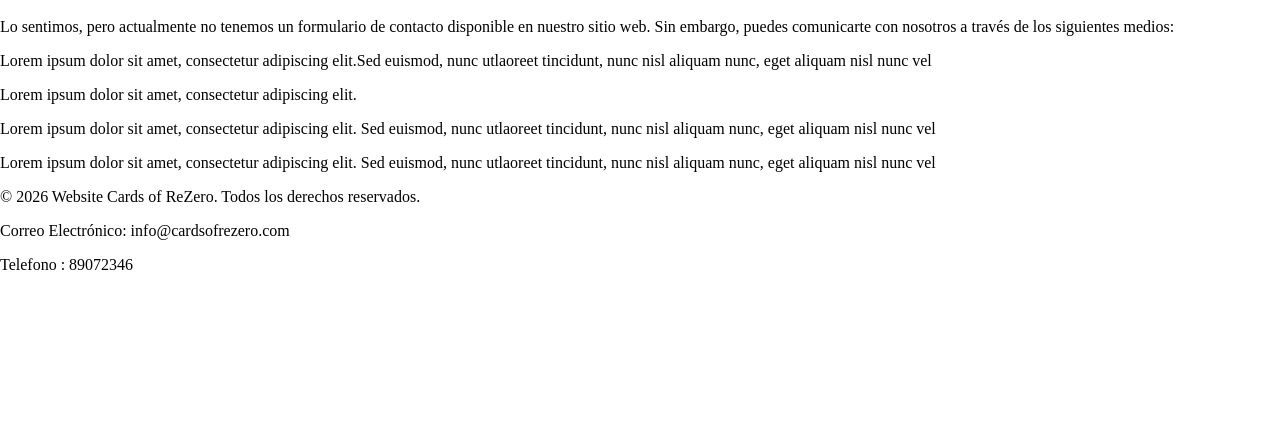
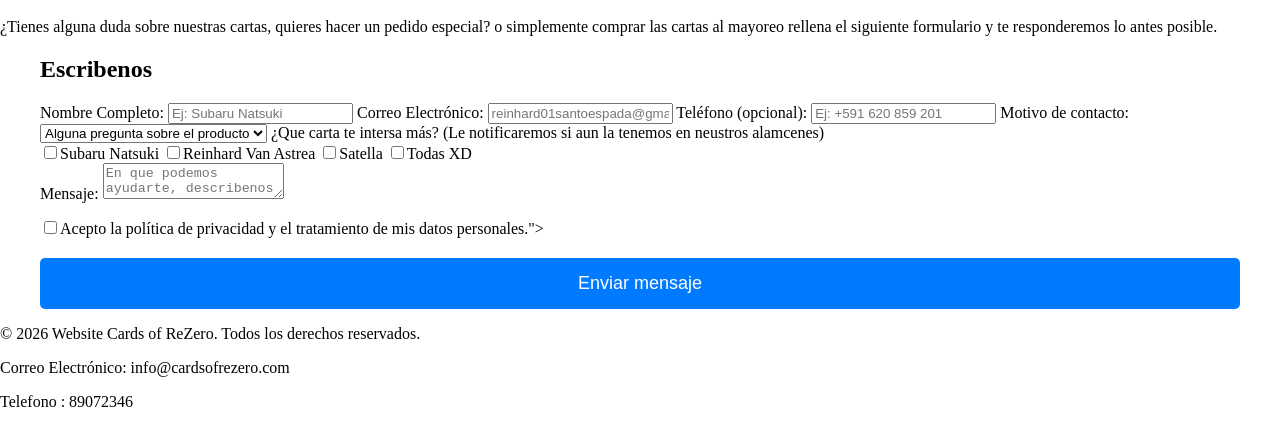
Before and after one commit to joanagreda/DAM1M04-Exercici-Posicio, a plain HTML site: page Ejercicio-Posicion/contacte.html in a window 1280 px wide. Shown: the part 110-556 px from the top of the page. Drawn offline with Linux system fonts and the light colour scheme.

Commit message:
Update contacte.html
Creación del formulario en la pagina de contactos

```diff
--- a/Ejercicio-Posicion/contacte.html
+++ b/Ejercicio-Posicion/contacte.html
@@ -20,31 +20,60 @@
     <!--Contenido principal de la página -->
     <main class="contenido-principal">
         <!--Pagina Estilo blog del ejemplo 11-->
+     <div class="autoContainer">
+            <h1>Contactanos!!</h1>
+            <p class="explicación">
+                ¿Tienes alguna duda sobre nuestras cartas, quieres hacer un pedido especial?
+                o simplemente comprar las cartas al mayoreo rellena el siguiente formulario y te responderemos lo antes posible.
+            </p>
+        </div>
+        <!--Layout con Grid-->
+    <div class="contenedor">
+        <div class="layout-contacto">
+            <!---Primer Layout Detallado-->
+            <div class="formulario">
+                <h2>Escribenos</h2>
+                <form>
+                    <label>Nombre Completo:</label>
+                    <input type="text" placeholder="Ej: Subaru Natsuki" required>
 
+                    <label>Correo Electrónico:</label>
+                    <input type="email" placeholder="reinhard01santoespada@gmail.com" required>
 
-    <div class="autoContainer">
-        <h1>Contactanos!!</h1>
-        <p class="explicación">
-            Lo sentimos, pero actualmente no tenemos un formulario de contacto
-            disponible en nuestro sitio web. Sin embargo, puedes comunicarte
-            con nosotros a través de los siguientes medios:
-        </p>
-        <p>
-            Lorem ipsum dolor sit amet, consectetur adipiscing
-            elit.Sed euismod, nunc utlaoreet tincidunt,
-            nunc nisl aliquam nunc, eget aliquam nisl nunc vel
-        </p>
-        <p>Lorem ipsum dolor sit amet, consectetur adipiscing
-            elit.
-        </p>
-        <p>Lorem ipsum dolor sit amet, consectetur adipiscing
-            elit. Sed euismod, nunc utlaoreet tincidunt,
-            nunc nisl aliquam nunc, eget aliquam nisl nunc vel
-        </p>
-        <p>Lorem ipsum dolor sit amet, consectetur adipiscing
-            elit. Sed euismod, nunc utlaoreet tincidunt,
-            nunc nisl aliquam nunc, eget aliquam nisl nunc vel
-        </p>
+                    <label>Teléfono (opcional):</label>
+                    <input type="tel" placeholder="Ej: +591 620 859 201">
+
+                    <label>Motivo de contacto:</label>
+
+                    <select>
+                        <option value="Pregunta">Alguna pregunta sobre el producto</option>
+                        <option value="pedido">Estado de mi pedido</option>
+                        <option value="colaboracion">Colaboracion / Mayorista</option>
+
+                        <option value="otro">Otro Asunto</option>
+
+                    </select>
+
+                    <label>¿Que carta te intersa más? (Le notificaremos si aun la tenemos en neustros alamcenes)</label>
+                    <div class="opciones-check">
+                        <label><input type="checkbox">Subaru Natsuki</label>
+                        <label><input type="checkbox">Reinhard Van Astrea</label>
+                        <label><input type="checkbox">Satella</label>
+                        <label><input type="checkbox">Todas XD</label>
+                    </div>
+
+                    <label>Mensaje:</label>
+                    <textarea placeholder="En que podemos ayudarte, describenos tu mensaje detalladamente'..." required></textarea>
+                    <div class="opciones-check" style="margin-top: 15px;">
+                        <label>
+                            <input type="checkbox" required>Acepto la política de privacidad y el tratamiento de mis datos personales.">
+                        </label>
+                    </div>
+
+                    <button type="submit" class="boton-cridaner" style="width: 100%; margin-top: 20px;">Enviar mensaje</button>
+                </form>
+            </div>
+        </div>
     </div>
 
     </main>
```
